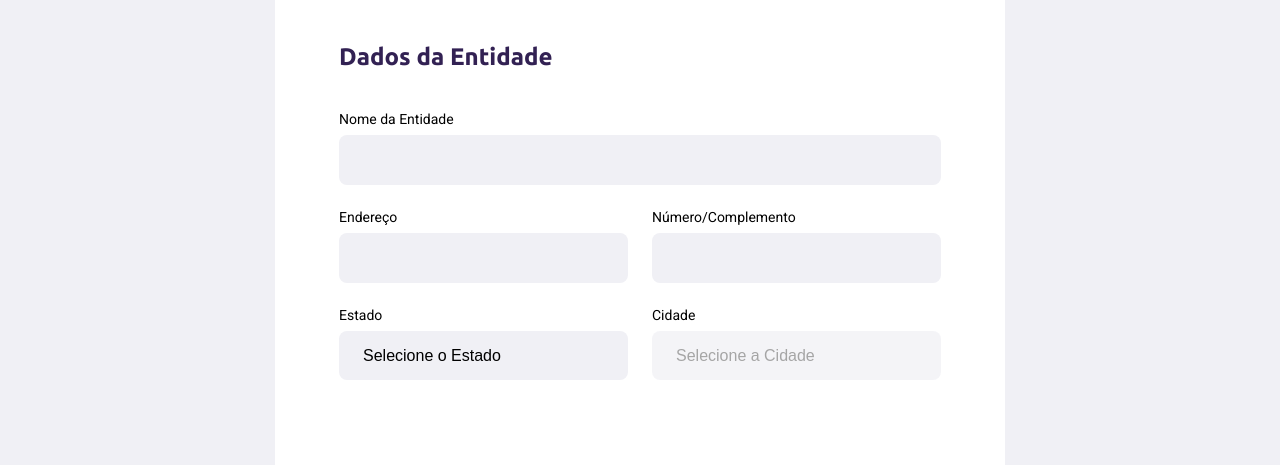
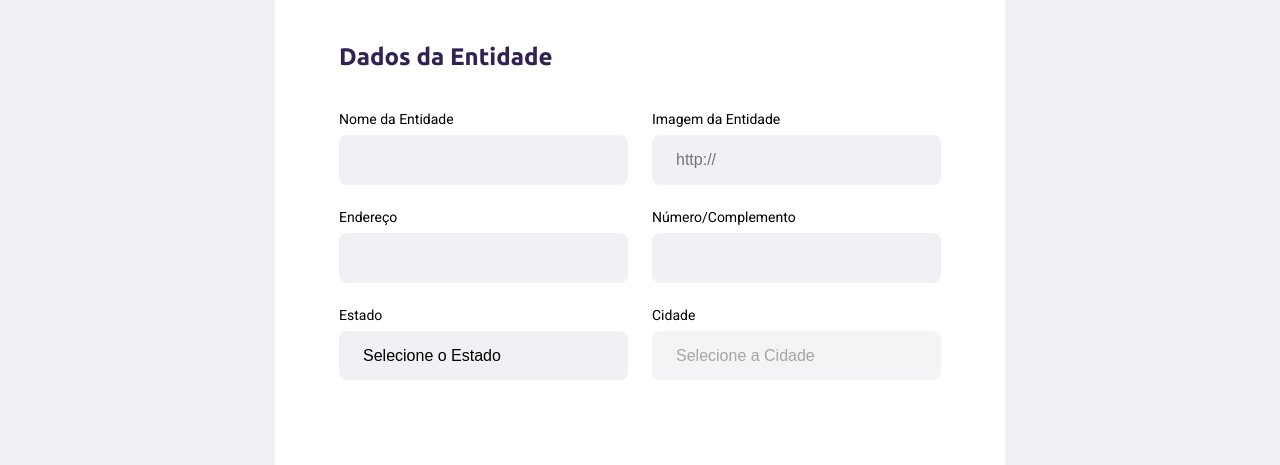
Before and after one commit to Willwf/Ecoleta, a website: page src/views/create-point.html in a window 1280 px wide. Shown: the part 299-764 px from the top of the page. Drawn offline with nearby package versions, Linux system fonts and the light colour scheme; files that its build step writes are made by us from their sources; no server answers; files whose address does not match are found by name.

Commit message:
Aula 4 - Criação do campo de imagem
Adicionando campo para url da imagem do posto de coleta

```diff
--- a/src/views/create-point.html
+++ b/src/views/create-point.html
@@ -23,9 +23,19 @@
         <h2>Dados da Entidade</h2>
       </legend>
 
-      <div class="field">
-        <label for="name">Nome da Entidade</label>
-        <input type="text" name="name" required="required">
+      <div class="field-group">
+        <div class="field">
+          <label for="name">Nome da Entidade</label>
+          <input type="text" name="name" required="required">
+        </div>
+        <div class="field">
+          <label for="name">Imagem da Entidade</label>
+          <input
+            type="url"
+            name="image"
+            placeholder="http://"
+            required="required">
+        </div>
       </div>
 
       <div class="field-group">
```
